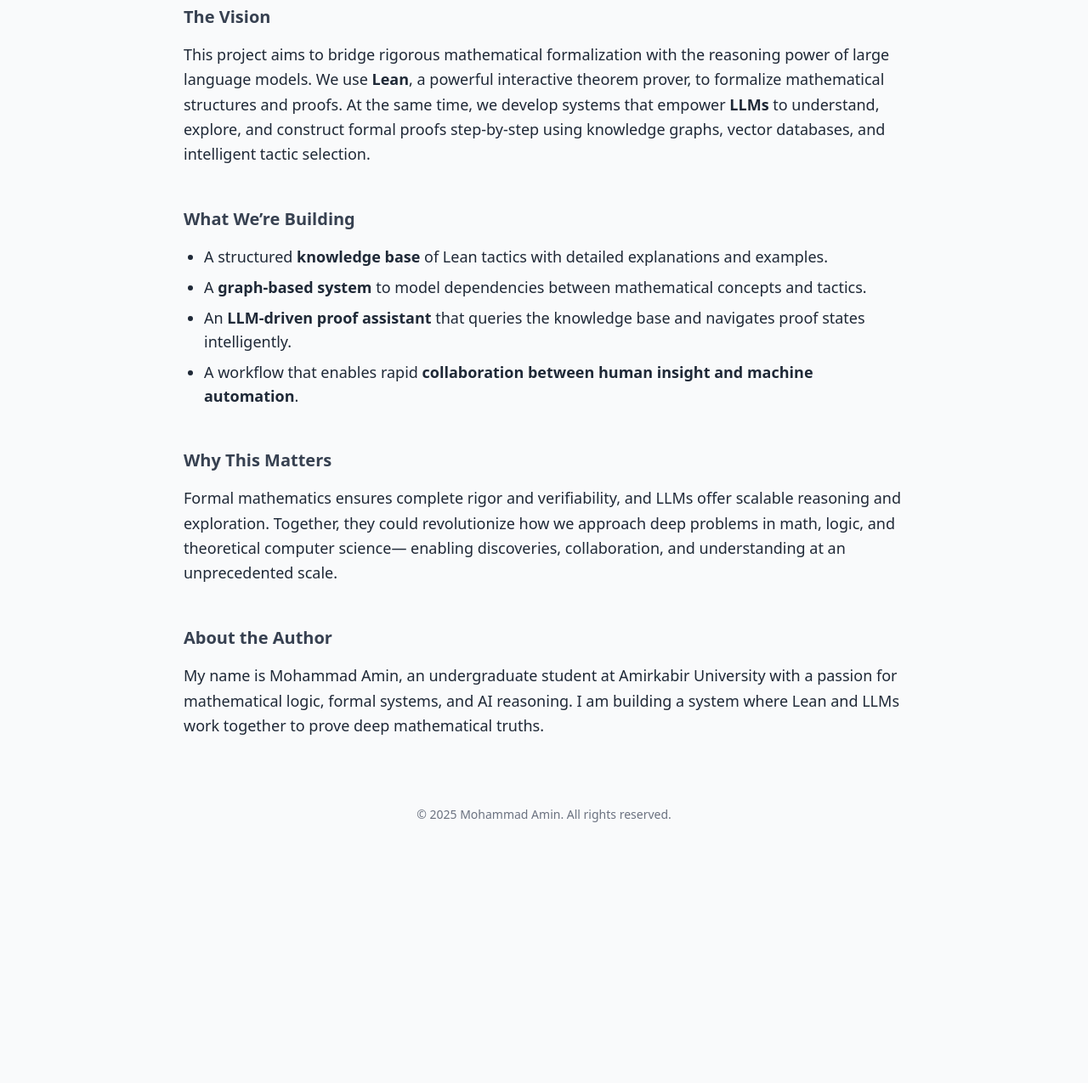
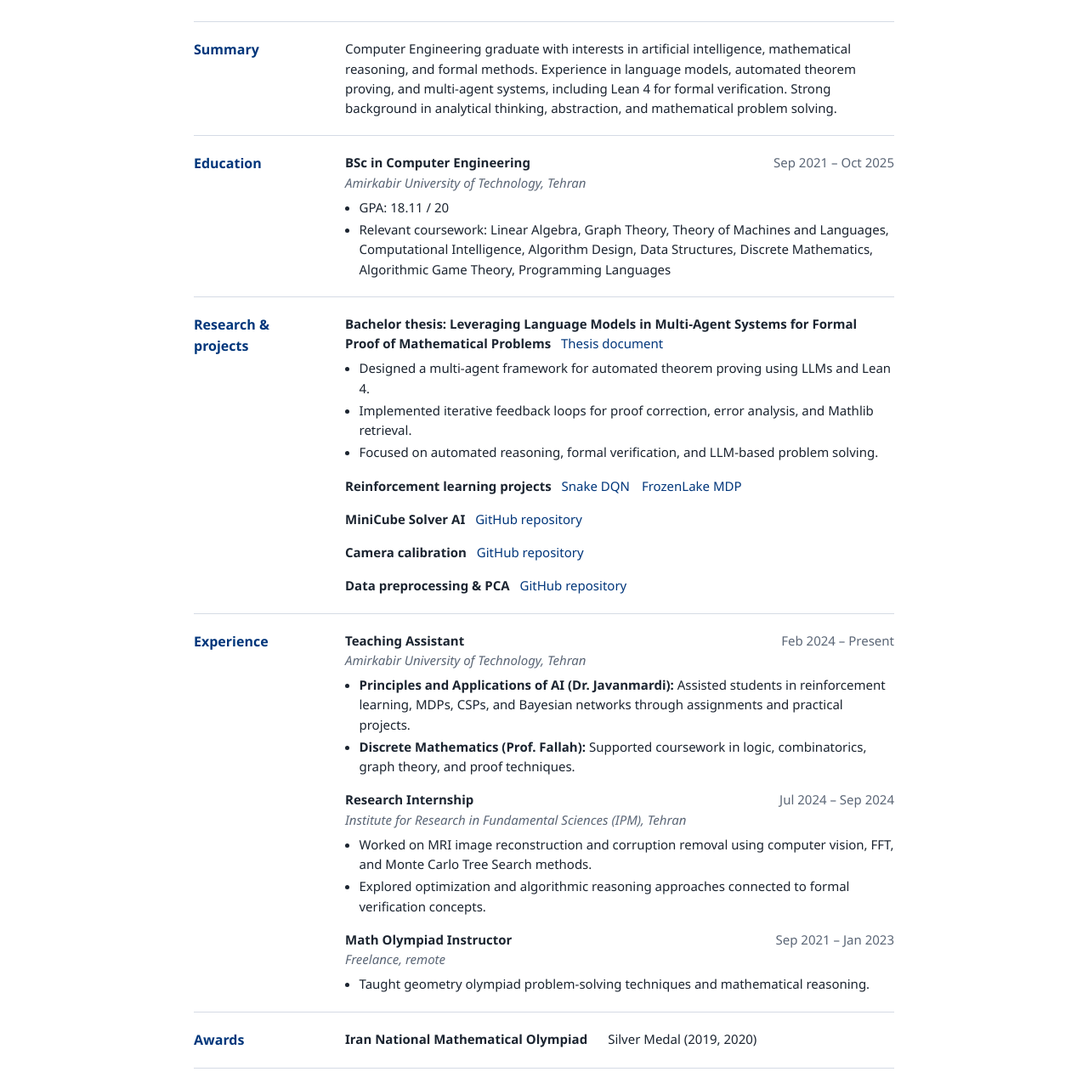
Before and after one commit to harmonic259/harmonic259.github.io, a plain HTML site: page index.html in a window 1280 px wide. Shown: the part 122-1397 px from the top of the page at 85% size. Before the commit the page ends 1139 px from the top, so only its background shows below. Drawn offline with nearby package versions, Linux system fonts and the light colour scheme.

Commit message:
Revamp index.html for personal resume

```diff
--- a/index.html
+++ b/index.html
@@ -1,59 +1,227 @@
 <!DOCTYPE html>
 <html lang="en">
 <head>
-  <meta charset="UTF-8" />
-  <meta name="viewport" content="width=device-width, initial-scale=1.0" />
-  <title>Formalizing Math with Lean & LLMs</title>
-  <script src="https://cdn.tailwindcss.com"></script>
+<meta charset="UTF-8">
+<meta name="viewport" content="width=device-width, initial-scale=1">
+<title>Mohammad Amin Shabannia – Resume</title>
+<style>
+  :root {
+    --bg: #ffffff;
+    --ink: #1b2430;
+    --muted: #5b6676;
+    --accent: #00367b;
+    --rule: #d5dbe5;
+    color-scheme: light dark;
+  }
+  @media (prefers-color-scheme: dark) {
+    :root:not([data-theme="light"]) {
+      --bg: #12171f;
+      --ink: #e6eaf0;
+      --muted: #9aa5b5;
+      --accent: #7fb0f5;
+      --rule: #2b3442;
+    }
+  }
+  * { box-sizing: border-box; }
+  body {
+    margin: 0;
+    background: var(--bg);
+    color: var(--ink);
+    font: 15px/1.55 "Segoe UI", system-ui, -apple-system, Roboto, Helvetica, Arial, sans-serif;
+  }
+  a { color: var(--accent); text-decoration: none; }
+  a:hover, a:focus-visible { text-decoration: underline; }
+  a:focus-visible { outline: 2px solid var(--accent); outline-offset: 2px; }
+
+  .page { max-width: 880px; margin: 0 auto; padding: 48px 28px 64px; }
+
+  header { margin-bottom: 28px; }
+  h1 {
+    margin: 0 0 6px;
+    font-size: 2.4rem;
+    line-height: 1.1;
+    font-weight: 700;
+    letter-spacing: -0.01em;
+    color: var(--accent);
+  }
+  .contact { margin: 0; color: var(--muted); display: flex; flex-wrap: wrap; gap: 4px 20px; }
+
+  /* Each section: label column on the left, content on the right */
+  section {
+    display: grid;
+    grid-template-columns: 150px 1fr;
+    gap: 6px 28px;
+    padding: 20px 0;
+    border-top: 1px solid var(--rule);
+  }
+  h2 { margin: 0; font-size: 1rem; font-weight: 700; color: var(--accent); }
+
+  .entry + .entry { margin-top: 16px; }
+  .entry-head { display: flex; justify-content: space-between; gap: 16px; flex-wrap: wrap; }
+  .entry-title { font-weight: 650; }
+  .entry-date { color: var(--muted); white-space: nowrap; }
+  .entry-sub { color: var(--muted); font-style: italic; }
+
+  ul { margin: 6px 0 0; padding-left: 1.1em; }
+  li + li { margin-top: 3px; }
+  .links { display: inline-flex; flex-wrap: wrap; gap: 0 14px; margin-left: 8px; }
+
+  dl { margin: 0; display: grid; grid-template-columns: max-content 1fr; gap: 4px 24px; }
+  dt { font-weight: 650; }
+  dd { margin: 0; }
+
+  p { margin: 0; }
+
+  @media (max-width: 640px) {
+    .page { padding: 28px 18px 48px; }
+    section { grid-template-columns: 1fr; }
+    h1 { font-size: 1.9rem; }
+  }
+
+  @media print {
+    :root { --bg: #fff; --ink: #1b2430; --muted: #5b6676; --accent: #00367b; --rule: #d5dbe5; }
+    body { font-size: 11.5px; line-height: 1.45; }
+    .page { max-width: none; padding: 0; }
+    section { padding: 10px 0; break-inside: avoid; }
+    @page { size: A4; margin: 14mm; }
+  }
+</style>
 </head>
-<body class="bg-gray-50 text-gray-800 font-sans">
-  <header class="bg-white shadow-md">
-    <div class="max-w-4xl mx-auto px-6 py-6 flex justify-between items-center">
-      <h1 class="text-2xl font-bold text-blue-600">Formalizing Mathematics</h1>
-    </div>
+<body>
+<main class="page">
+
+  <header>
+    <h1>Mohammad Amin Shabannia</h1>
+    <p class="contact">
+      <span>Tehran, Iran</span>
+      <a href="mailto:amin.shabani259@gmail.com">amin.shabani259@gmail.com</a>
+      <a href="tel:+989032604312">(+98) 903-260-4312</a>
+      <a href="https://www.linkedin.com/in/mohammad-amin-shabannia-02b21828a/">LinkedIn</a>
+      <a href="https://github.com/harmonic259">GitHub</a>
+    </p>
   </header>
 
-  <main class="max-w-4xl mx-auto px-6 py-12">
-    <section class="mb-12">
-      <h2 class="text-xl font-semibold mb-4 text-gray-700">The Vision</h2>
-      <p class="text-lg leading-relaxed">
-        This project aims to bridge rigorous mathematical formalization with the reasoning power of large language models.
-        We use <strong>Lean</strong>, a powerful interactive theorem prover, to formalize mathematical structures and proofs.
-        At the same time, we develop systems that empower <strong>LLMs</strong> to understand, explore, and construct formal proofs
-        step-by-step using knowledge graphs, vector databases, and intelligent tactic selection.
-      </p>
-    </section>
+  <section>
+    <h2>Summary</h2>
+    <p>Computer Engineering graduate with interests in artificial intelligence, mathematical reasoning, and formal methods. Experience in language models, automated theorem proving, and multi-agent systems, including Lean 4 for formal verification. Strong background in analytical thinking, abstraction, and mathematical problem solving.</p>
+  </section>
 
-    <section class="mb-12">
-      <h2 class="text-xl font-semibold mb-4 text-gray-700">What We’re Building</h2>
-      <ul class="list-disc pl-6 space-y-2 text-lg">
-        <li>A structured <strong>knowledge base</strong> of Lean tactics with detailed explanations and examples.</li>
-        <li>A <strong>graph-based system</strong> to model dependencies between mathematical concepts and tactics.</li>
-        <li>An <strong>LLM-driven proof assistant</strong> that queries the knowledge base and navigates proof states intelligently.</li>
-        <li>A workflow that enables rapid <strong>collaboration between human insight and machine automation</strong>.</li>
+  <section>
+    <h2>Education</h2>
+    <div class="entry">
+      <div class="entry-head">
+        <span class="entry-title">BSc in Computer Engineering</span>
+        <span class="entry-date">Sep 2021 – Oct 2025</span>
+      </div>
+      <div class="entry-sub">Amirkabir University of Technology, Tehran</div>
+      <ul>
+        <li>GPA: 18.11 / 20</li>
+        <li>Relevant coursework: Linear Algebra, Graph Theory, Theory of Machines and Languages, Computational Intelligence, Algorithm Design, Data Structures, Discrete Mathematics, Algorithmic Game Theory, Programming Languages</li>
       </ul>
-    </section>
+    </div>
+  </section>
 
-    <section class="mb-12">
-      <h2 class="text-xl font-semibold mb-4 text-gray-700">Why This Matters</h2>
-      <p class="text-lg leading-relaxed">
-        Formal mathematics ensures complete rigor and verifiability, and LLMs offer scalable reasoning and exploration.
-        Together, they could revolutionize how we approach deep problems in math, logic, and theoretical computer science—
-        enabling discoveries, collaboration, and understanding at an unprecedented scale.
-      </p>
-    </section>
+  <section>
+    <h2>Research &amp; projects</h2>
+    <div>
+      <div class="entry">
+        <span class="entry-title">Bachelor thesis: Leveraging Language Models in Multi-Agent Systems for Formal Proof of Mathematical Problems</span>
+        <span class="links"><a href="https://uploadkon.ir/uploads/66da21_26BSc-Thesis.zip">Thesis document</a></span>
+        <ul>
+          <li>Designed a multi-agent framework for automated theorem proving using LLMs and Lean 4.</li>
+          <li>Implemented iterative feedback loops for proof correction, error analysis, and Mathlib retrieval.</li>
+          <li>Focused on automated reasoning, formal verification, and LLM-based problem solving.</li>
+        </ul>
+      </div>
+      <div class="entry">
+        <span class="entry-title">Reinforcement learning projects</span>
+        <span class="links">
+          <a href="https://github.com/harmonic259/snake-DQN">Snake DQN</a>
+          <a href="https://github.com/harmonic259/MDP-Frozenlake-gym">FrozenLake MDP</a>
+        </span>
+      </div>
+      <div class="entry">
+        <span class="entry-title">MiniCube Solver AI</span>
+        <span class="links"><a href="https://github.com/harmonic259/miniCube-solver">GitHub repository</a></span>
+      </div>
+      <div class="entry">
+        <span class="entry-title">Camera calibration</span>
+        <span class="links"><a href="https://github.com/harmonic259/camera-calibration">GitHub repository</a></span>
+      </div>
+      <div class="entry">
+        <span class="entry-title">Data preprocessing &amp; PCA</span>
+        <span class="links"><a href="https://github.com/harmonic259/data-process-PCA">GitHub repository</a></span>
+      </div>
+    </div>
+  </section>
 
-    <section class="mb-12">
-      <h2 class="text-xl font-semibold mb-4 text-gray-700">About the Author</h2>
-      <p class="text-lg leading-relaxed">
-        My name is Mohammad Amin, an undergraduate student at Amirkabir University with a passion for mathematical logic,
-        formal systems, and AI reasoning. I am building a system where Lean and LLMs work together to prove deep mathematical truths.
-      </p>
-    </section>
+  <section>
+    <h2>Experience</h2>
+    <div>
+      <div class="entry">
+        <div class="entry-head">
+          <span class="entry-title">Teaching Assistant</span>
+          <span class="entry-date">Feb 2024 – Present</span>
+        </div>
+        <div class="entry-sub">Amirkabir University of Technology, Tehran</div>
+        <ul>
+          <li><strong>Principles and Applications of AI (Dr. Javanmardi):</strong> Assisted students in reinforcement learning, MDPs, CSPs, and Bayesian networks through assignments and practical projects.</li>
+          <li><strong>Discrete Mathematics (Prof. Fallah):</strong> Supported coursework in logic, combinatorics, graph theory, and proof techniques.</li>
+        </ul>
+      </div>
+      <div class="entry">
+        <div class="entry-head">
+          <span class="entry-title">Research Internship</span>
+          <span class="entry-date">Jul 2024 – Sep 2024</span>
+        </div>
+        <div class="entry-sub">Institute for Research in Fundamental Sciences (IPM), Tehran</div>
+        <ul>
+          <li>Worked on MRI image reconstruction and corruption removal using computer vision, FFT, and Monte Carlo Tree Search methods.</li>
+          <li>Explored optimization and algorithmic reasoning approaches connected to formal verification concepts.</li>
+        </ul>
+      </div>
+      <div class="entry">
+        <div class="entry-head">
+          <span class="entry-title">Math Olympiad Instructor</span>
+          <span class="entry-date">Sep 2021 – Jan 2023</span>
+        </div>
+        <div class="entry-sub">Freelance, remote</div>
+        <ul>
+          <li>Taught geometry olympiad problem-solving techniques and mathematical reasoning.</li>
+        </ul>
+      </div>
+    </div>
+  </section>
 
-    <footer class="text-center text-gray-500 mt-20 text-sm">
-      © 2025 Mohammad Amin. All rights reserved.
-    </footer>
-  </main>
+  <section>
+    <h2>Awards</h2>
+    <dl>
+      <dt>Iran National Mathematical Olympiad</dt>
+      <dd>Silver Medal (2019, 2020)</dd>
+    </dl>
+  </section>
+
+  <section>
+    <h2>Skills</h2>
+    <dl>
+      <dt>Programming</dt><dd>Python, C/C++, Java</dd>
+      <dt>AI / ML</dt><dd>PyTorch, TensorFlow, Reinforcement Learning, Multi-Agent LLM Systems</dd>
+      <dt>Formal methods</dt><dd>Lean 4, SAT/FOL/SMT fundamentals</dd>
+      <dt>Mathematics</dt><dd>Linear Algebra, Graph Theory, Combinatorics, Discrete Mathematics</dd>
+      <dt>Languages</dt><dd>English (professional proficiency), Persian (native)</dd>
+    </dl>
+  </section>
+
+  <section>
+    <h2>Certificates</h2>
+    <dl>
+      <dt>Kaggle</dt>
+      <dd>Machine Learning, Deep Learning, Computer Vision</dd>
+      <dt>Neuromatch Academy</dt>
+      <dd><a href="https://portal.neuromatchacademy.org/certificate/143c37ed-7eb6-44a8-8a2e-ad187d639de6">Computational Neuroscience</a> (Jul 2024)</dd>
+    </dl>
+  </section>
+
+</main>
 </body>
 </html>
```
